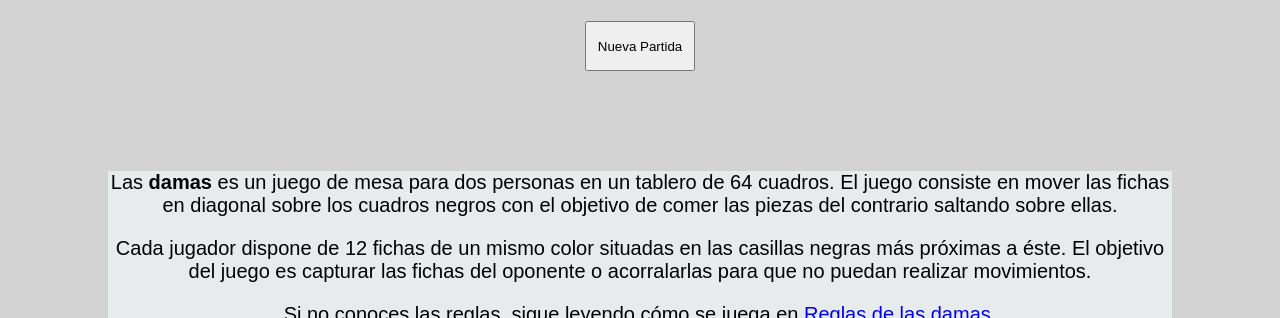
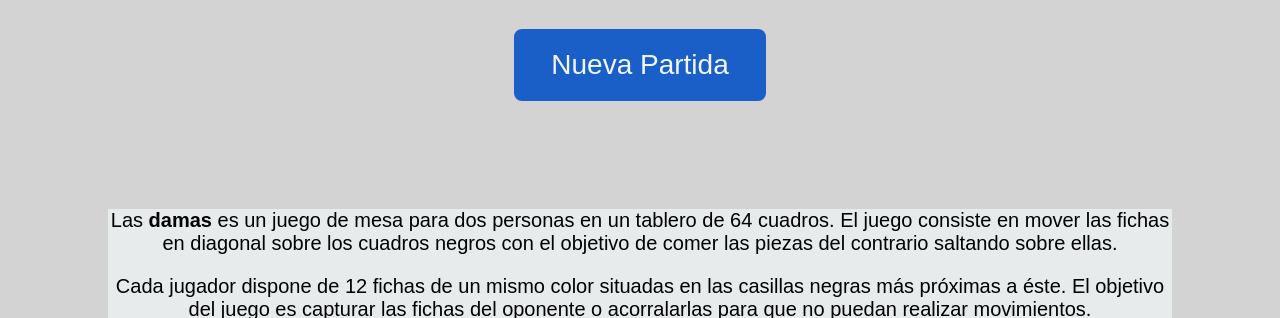
Before and after one commit to ivankopech/MiniDamas, a plain HTML site: page index.html in a window 1280 px wide. Shown: the part 782-1100 px from the top of the page. Drawn offline with Linux system fonts and the light colour scheme.

Commit message:
boton iniciar partida

```diff
--- a/index.html
+++ b/index.html
@@ -24,6 +24,17 @@
         .p3 {
   font-family: Arial;
   font-size: 20px;
+}
+input[type=submit] {
+  width: 20%;
+  background-color: #1a5fc7;
+  color: rgba(255, 255, 255, 0.945);
+  padding: 20px 10px;
+  font-size: 28px;
+  margin: 8px 0;
+  border: none;
+  border-radius: 8px;
+  cursor: pointer;
 }
     </style>
 </head>
@@ -153,7 +164,7 @@
 
         </table>
         <h1>
-            <input type='button' name='button' value='Nueva Partida' style='width:110px; height:50px'>
+            <input type='submit' value="Nueva Partida">
         </h1>
 
         <div>
```
